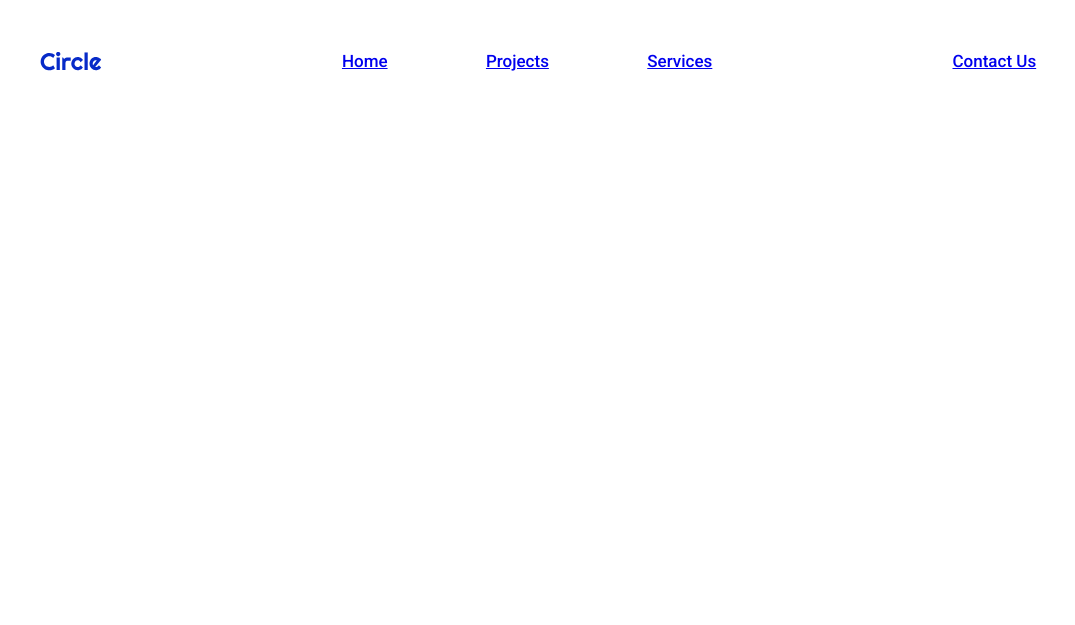
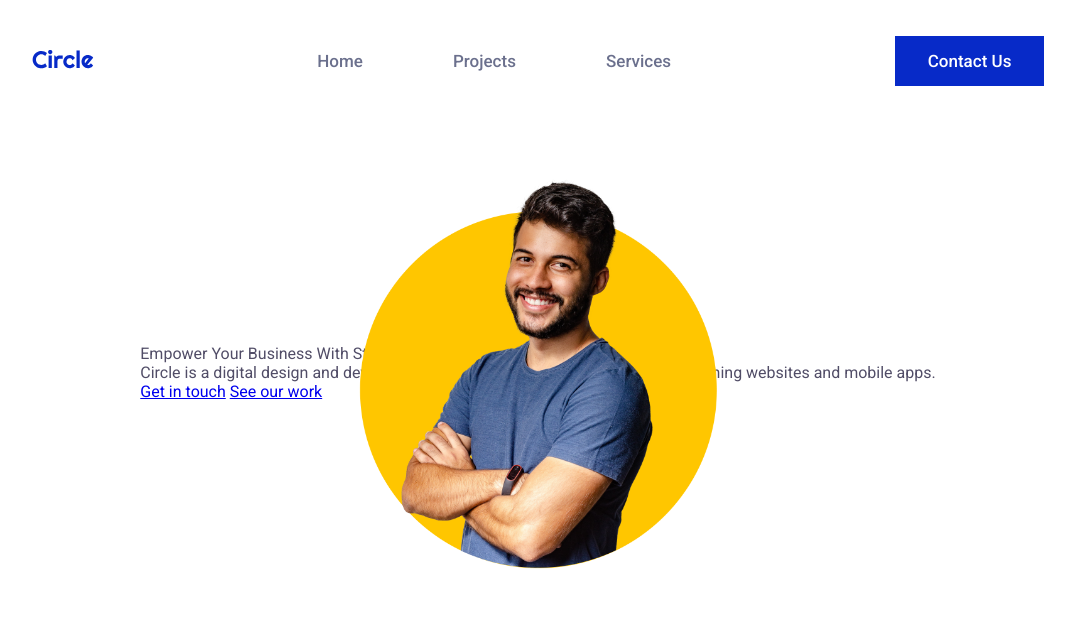
Before and after one commit to crisarco/Proyecto1, a plain HTML site: page homePage.html in a window 1280 px wide. Shown: the whole page, without its empty margins (102-1177 px from the left). Drawn offline with Linux system fonts and the light colour scheme.

Commit message:
proyecto dia 2, todos los navbar + imagen home

```diff
--- a/homePage.html
+++ b/homePage.html
@@ -5,7 +5,8 @@
     <meta name="viewport" content="width=device-width, initial-scale=1.0" />
     <meta http-equiv="X-UA-Compatible" content="ie=edge" />
     <title>Proyecto 1 Circle</title>
-    <link rel="stylesheet" type="text/css" href="./styles/style.css" />
+    <link rel="stylesheet" type="text/css" href="./styles/main.css" />
+    <link rel="stylesheet" type="text/css" href="./styles/home.css" />
     <link rel="preconnect" href="https://fonts.googleapis.com" />
     <link rel="preconnect" href="https://fonts.gstatic.com" crossorigin />
     <link
@@ -15,16 +16,30 @@
   </head>
   <body>
     <header class="navbar">
-      <img class="logo" src="./project-assets/logos/circle.svg" />
+      <div><img class="logo" src="./project-assets/logos/circle.svg" /></div>
       <ul class="nav-bar-list">
         <li><a href="homePage.html">Home</a></li>
         <li><a href="projectPage.html">Projects</a></li>
         <li><a href="homePage.html">Services</a></li>
       </ul>
       <div class="contact-button">
-        <p><a href="contactUs.html">Contact Us</a></p>
+        <a href="contactUs.html">Contact Us</a>
       </div>
     </header>
+    <div class="main-text-image">
+      <div class="background-img">
+        <div class="card-img"></div>
+        <div class="like-img"></div>
+      </div>
+      <div class="textos-ppales">
+        <h1>Empower Your Business With Stunning Design!</h1>
+        <p>Circle is a digital design and development studio. We design and develop astonishing websites and mobile apps.</p>
+        <div class="links-ppales">
+          <a href="contactUs.html">Get in touch</a>
+          <a href="projectPage.html">See our work</a>
+        </div>
+      </div>
+    </div>
     <script src="javascript.js"></script>
   </body>
 </html>
--- /dev/null
+++ b/styles/home.css
@@ -0,0 +1,18 @@
+.main-text-image {
+  display: flex;
+  flex-direction: column;
+  align-items: center;
+  justify-content: center;
+  width: 100%;
+  height: 500px;
+}
+
+.background-img {
+  background-image: url("../project-assets/hero-section/hero-image.png");
+  background-size: contain;
+  background-repeat: no-repeat;
+  width: 100%;
+  height: 50%;
+  background-position: center;
+  position: absolute;
+}
--- /dev/null
+++ b/styles/main.css
@@ -0,0 +1,91 @@
+/* Reset styles navegador */
+* {
+  margin: 0;
+  padding: 0;
+  border: 0;
+  font-size: 100%;
+  font: inherit;
+  vertical-align: baseline;
+  box-sizing: border-box;
+}
+
+body {
+  font-family: "Roboto", sans-serif;
+  color: #514d67;
+  font-size: 20 px;
+}
+
+.navbar {
+  color: #6b708d;
+  font-weight: 500;
+  font-size: 17px;
+  display: flex;
+  flex-direction: column;
+  justify-content: space-evenly;
+  align-items: center;
+  width: 100%;
+  top: 0px;
+}
+
+.nav-bar-list {
+  display: flex;
+  flex-direction: column;
+  list-style: none;
+  justify-content: space-evenly;
+  align-content: center;
+  flex: 0.5;
+  text-decoration: none;
+  text-align: center;
+  width: 100%;
+}
+
+.nav-bar-list a:link,
+.nav-bar-list a:visited {
+  color: #6b708d;
+  text-decoration: none;
+}
+
+.nav-bar-list a:hover {
+  color: #072ac8;
+}
+
+.contact-button,
+.nav-bar-list li {
+  height: 28px;
+  display: flex;
+  justify-content: center;
+  align-items: center;
+  width: 100%;
+  border-bottom: 1px solid black;
+}
+
+.contact-button {
+  background-color: #072ac8;
+  color: #ffffff;
+  padding: 15px 33px;
+  height: auto;
+}
+
+.contact-button a:link,
+.contact-button a:visited {
+  color: #ffffff;
+  text-decoration: none;
+}
+
+@media screen and (min-width: 600px) {
+  .navbar,
+  .nav-bar-list {
+    flex-direction: row;
+    width: auto;
+  }
+
+  .navbar {
+    height: 122px;
+  }
+
+  .contact-button,
+  .nav-bar-list li {
+    width: auto;
+    border-bottom: none;
+  }
+}
--- a/styles/style.css
+++ /dev/null
@@ -1,60 +0,0 @@
-/* Reset styles navegador */
-* {
-  margin: 0;
-  padding: 0;
-  border: 0;
-  font-size: 100%;
-  font: inherit;
-  vertical-align: baseline;
-  box-sizing: border-box;
-}
-
-body {
-  font-family: "Roboto", sans-serif;
-  color: #514d67;
-  font-size: 20 px;
-
-}
-
-.navbar {
-  color: #6b708d;
-  font-weight: 500;
-  font-size: 17px;
-  display: flex;
-  flex-direction: column;
-  justify-content: space-evenly;
-  align-items: center;
-  width: 100%;
-  height: 122px;
-  top: 0px;
-}
-
-.nav-bar-list {
-  display: flex;
-  flex-direction: column;
-  list-style: none;
-  justify-content: space-evenly;
-  align-content: center;
-  flex: 0.5;
-  text-decoration: none;
-}
-
-.nav-bar-list:hover {
-    color: #072AC8;
-    text-decoration:none;
-}
-
-a:checked {
-    text-decoration: none;
-}
-a:visited{
-    color: #6b708d;
-    text-decoration:none;
-}
-
-@media screen and (min-width: 600px) {
-    .navbar,
-    .nav-bar-list {
-        flex-direction: row;
-    }
-}
```
Also changed, not shown: contactUs.html (+30 -0 lines), projectPage.html (+30 -0 lines), styles/contactUs.css (added), styles/projectPage.css (added).
